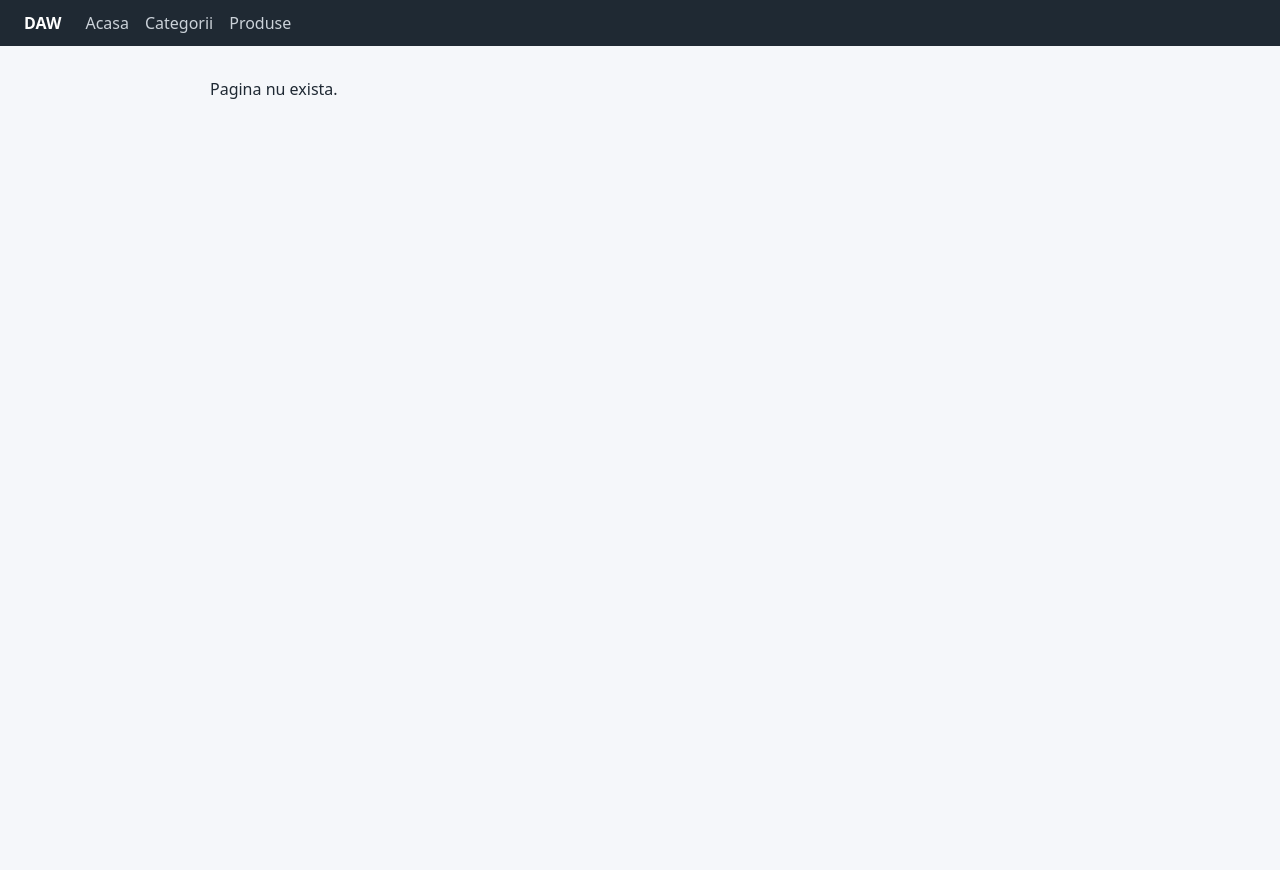
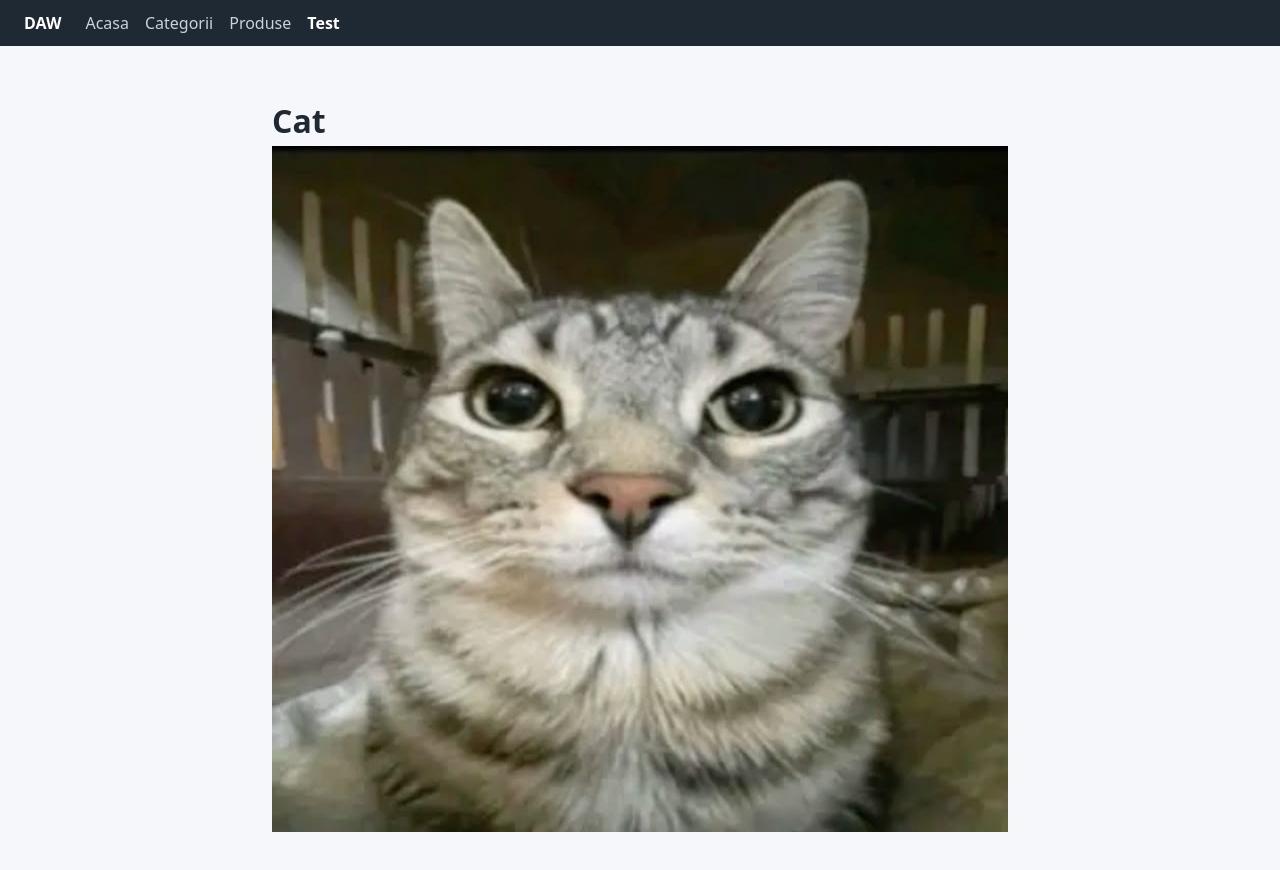
Before and after one commit to cezarpapara/daw-template-ifr2-2026-2027, a React (Vite) app in the folder frontend/app/: page /test-page in a window 1280 px wide. Shown: the top 870 px of the page. Before the commit the page ends 800 px from the top, so only its background shows below. Built offline with nearby package versions, Linux system fonts and the light colour scheme.

Commit message:
Added a test page with a photo in it and an assets folder in fronted/app/src

```diff
--- a/frontend/app/src/App.jsx
+++ b/frontend/app/src/App.jsx
@@ -3,6 +3,7 @@ import HomePage from './pages/HomePage.jsx'
 import CategoriesPage from './pages/CategoriesPage.jsx'
 import ProductsPage from './pages/ProductsPage.jsx'
 import ProductDetailsPage from './pages/ProductDetailsPage.jsx'
+import TestFunction from "./pages/TestPage.jsx";
 import './App.css'
 
 // Structura comuna a tuturor paginilor: meniul de sus + pagina curenta
@@ -15,6 +16,7 @@ function App() {
           <NavLink to="/" end>Acasa</NavLink>
           <NavLink to="/categorii">Categorii</NavLink>
           <NavLink to="/produse">Produse</NavLink>
+          <NavLink to="/test-page">Test</NavLink>
         </nav>
       </header>
 
@@ -25,6 +27,7 @@ function App() {
           <Route path="/categorii" element={<CategoriesPage />} />
           <Route path="/produse" element={<ProductsPage />} />
           <Route path="/produse/:id" element={<ProductDetailsPage />} />
+          <Route path="/test-page" element={<TestFunction/>} />
           <Route path="*" element={<p>Pagina nu exista.</p>} />
         </Routes>
       </main>
--- a/frontend/app/src/api.js
+++ b/frontend/app/src/api.js
@@ -30,6 +30,8 @@ export const api = {
   // GET /api/categories
   getCategories: () => request('/api/categories'),
 
+  getTest: () => request('/api/test'),
+
   // POST /api/categories
   createCategory: (category) =>
     request('/api/categories', { method: 'POST', body: JSON.stringify(category) }),
--- /dev/null
+++ b/frontend/app/src/pages/TestPage.jsx
@@ -0,0 +1,17 @@
+import React from 'react';
+import catPhoto from '../assets/cat.jpg'
+
+export default function TestFunction() {
+    return (
+        <div style={{
+            display: 'grid',
+            justifyContent: 'center',
+            height: '100vh'
+        }}>
+            <div>
+                <h1>Cat</h1>
+                <img src={catPhoto}/>
+            </div>
+        </div>
+    )
+}
```
Also changed, not shown: frontend/app/src/assets/cat.jpg (added).
